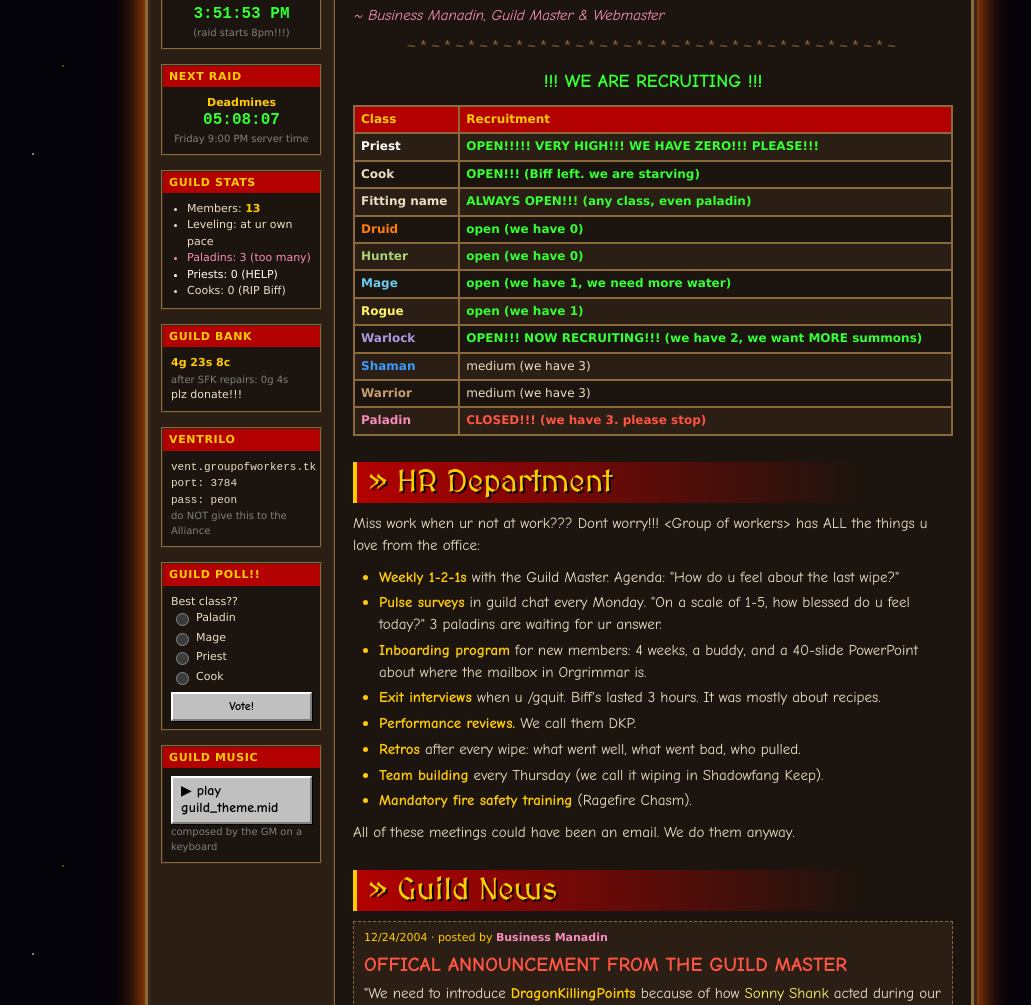
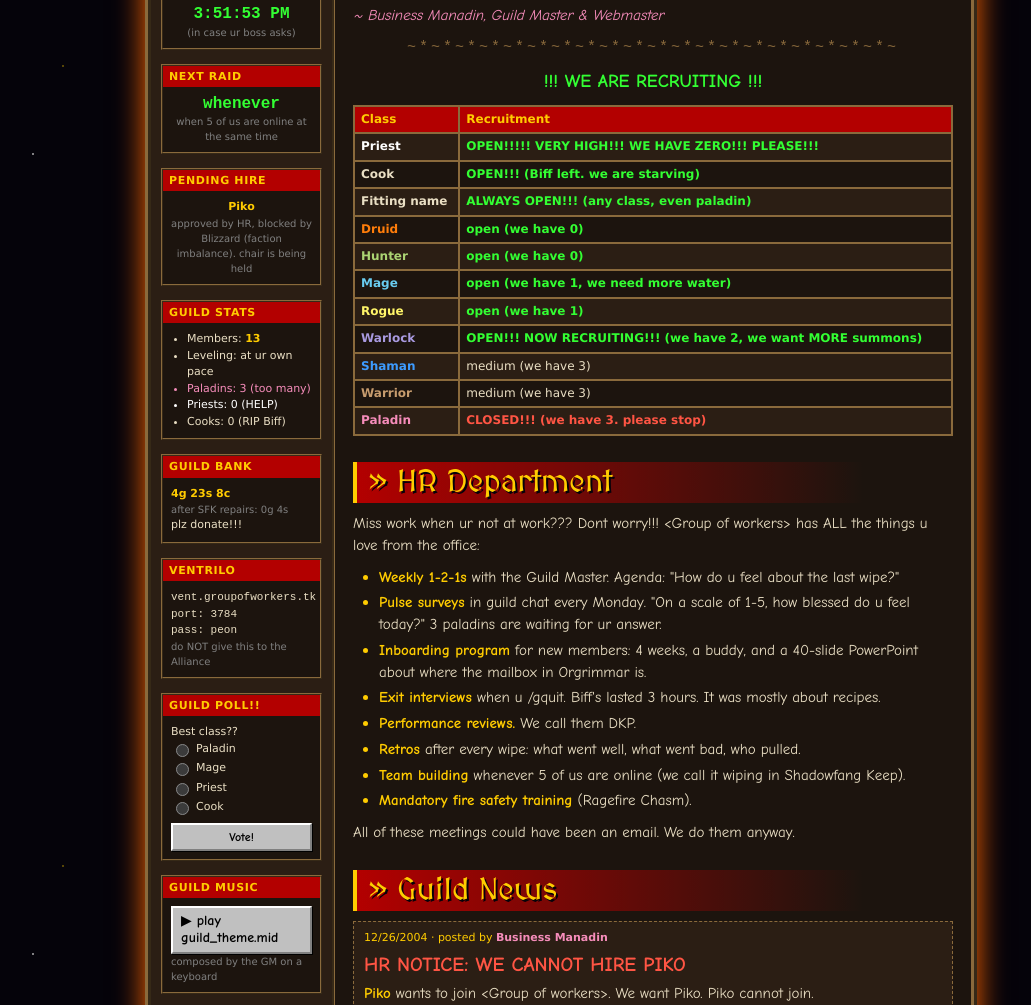
Before and after one commit to spoeket/group-of-workers, a plain HTML site: page index.html in a window 1280 px wide. Shown: the part 774-1779 px from the top of the page, without its empty margins (79-1110 px from the left). Drawn offline with Linux system fonts and the light colour scheme.

Commit message:
Replace the invented raid schedule with the real one
The raid nights and times were made up in the first draft and never
checked. The guild doesn't raid on a schedule; it gets a group together
when enough people are around. The countdown built on top of those times
made fiction look like live operational data, so it's gone.

The schedule table stays, because a 2004 guild site needs one, but every
row now reads "whenever ppl are online" with a note from the GM. The
sidebar shows "whenever" instead of a countdown. The server clock stays,
since that one was true.

Also adds a post about Piko, whose application is approved but who cannot
roll Horde: faction imbalance has new Horde characters locked on this PvP
ruleset for anyone without one already.

Co-Authored-By: Claude Opus 5 <noreply@anthropic.com>

```diff
--- a/index.html
+++ b/index.html
@@ -155,8 +155,6 @@ a.btn98:visited{color:var(--win-ink)}
 .counter{display:flex;gap:1px;justify-content:center;margin-block:4px}
 .counter span{background:var(--void);color:var(--lime);font:700 17px/1 var(--f-mono);padding:3px 3px;border:1px solid var(--win-shadow)}
 .clock{font:700 16px/1.2 var(--f-mono);color:var(--lime);text-align:center;font-variant-numeric:tabular-nums}
-.clock.live{color:var(--alarm);animation:blink 1s steps(1,end) infinite}
-@media (prefers-reduced-motion:reduce){.clock.live{animation:none}}
 .center{text-align:center}
 .mono{font-family:var(--f-mono)}
 .small{font-size:10px;color:var(--win-shadow)}
@@ -307,7 +305,7 @@ input[type=text]{width:100%;box-sizing:border-box}
     <p class="tagline">~*~ Horde guild on Forever (EU-PvP) ~*~ Est. Nov 2004 ~*~ We raid AFTER WORK ~*~</p>
   </header>
 
-  <marquee class="ticker" scrollamount="5">*** WELCOME TO THE OFFICAL WEBSITE OF &lt;Group of workers&gt; *** WE ARE RECRUITING PRIESTS!!! WE HAVE ZERO!!! *** NOW RECRUITING WARLOCKS!!! free summons 4 everyone *** Shadowfang Keep THURSDAY 7:30pm server time *** ARUGAL + VANCLEEF DOWN IN ONE NIGHT!!! *** grats to EVERYONE on every ding!!! *** NO MORE PALADINS PLEASE *** RIP Biff's cooking. we miss u Biff *** WANTED: GUILD COOK *** SONNY GIVE ACTION THE GIRDLE BACK *** DKP REFORM: DragonKillingPoints are coming. thank Sonny Shank *** MORE INFO TONIGHT!!! *** sign the guestbook!!! ***</marquee>
+  <marquee class="ticker" scrollamount="5">*** WELCOME TO THE OFFICAL WEBSITE OF &lt;Group of workers&gt; *** WE ARE RECRUITING PRIESTS!!! WE HAVE ZERO!!! *** NOW RECRUITING WARLOCKS!!! free summons 4 everyone *** RAID TIME: whenever 5 of us are online *** ARUGAL + VANCLEEF DOWN IN ONE NIGHT!!! *** grats to EVERYONE on every ding!!! *** NO MORE PALADINS PLEASE *** RIP Biff's cooking. we miss u Biff *** WANTED: GUILD COOK *** SONNY GIVE ACTION THE GIRDLE BACK *** DKP REFORM: DragonKillingPoints are coming. thank Sonny Shank *** MORE INFO TONIGHT!!! *** sign the guestbook!!! ***</marquee>
 
   <div class="cols">
 
@@ -337,14 +335,19 @@ input[type=text]{width:100%;box-sizing:border-box}
       <div class="box">
         <h3>Server Time</h3>
         <p class="clock" id="clock">8:00:00 PM</p>
-        <p class="center small">(raid starts 8pm!!!)</p>
+        <p class="center small">(in case ur boss asks)</p>
       </div>
 
       <div class="box">
         <h3>Next Raid</h3>
-        <p class="center"><b id="raid-name">Shadowfang Keep</b></p>
-        <p class="clock" id="raid-countdown">--d --h --m</p>
-        <p class="center small" id="raid-when">Thursday 7:30 PM server time</p>
+        <p class="clock">whenever</p>
+        <p class="center small">when 5 of us are online at the same time</p>
+      </div>
+
+      <div class="box">
+        <h3>Pending Hire</h3>
+        <p class="center"><b>Piko</b></p>
+        <p class="center small">approved by HR, blocked by Blizzard (faction imbalance). chair is being held</p>
       </div>
 
       <div class="box">
@@ -438,7 +441,7 @@ input[type=text]{width:100%;box-sizing:border-box}
           <li><b>Exit interviews</b> when u /gquit. Biff's lasted 3 hours. It was mostly about recipes.</li>
           <li><b>Performance reviews.</b> We call them DKP.</li>
           <li><b>Retros</b> after every wipe: what went well, what went bad, who pulled.</li>
-          <li><b>Team building</b> every Thursday (we call it wiping in Shadowfang Keep).</li>
+          <li><b>Team building</b> whenever 5 of us are online (we call it wiping in Shadowfang Keep).</li>
           <li><b>Mandatory fire safety training</b> (Ragefire Chasm).</li>
         </ul>
         <p>All of these meetings could have been an email. We do them anyway.</p>
@@ -447,6 +450,15 @@ input[type=text]{width:100%;box-sizing:border-box}
       <section class="sec" id="news">
         <h2>&raquo; Guild News</h2>
 <!--AUTO_NEWS--><!--/AUTO_NEWS-->
+        <article class="post">
+          <p class="meta">12/26/2004 &middot; posted by <b>Business Manadin</b> <span class="new">NEW!</span></p>
+          <p class="lead">HR NOTICE: WE CANNOT HIRE PIKO</p>
+          <p><b>Piko</b> wants to join &lt;Group of workers&gt;. We want Piko. Piko cannot join.</p>
+          <p>Our realm is a PvP ruleset and the factions are unbalanced, so Blizzard has LOCKED creation of new Horde characters for anyone who does not already have a Horde char here. Piko does not have one. Piko therefore cannot make one. To make one, Piko would need one.</p>
+          <p>I have read that sentence four times. It is still true.</p>
+          <p>Piko's application has been reviewed and <b>APPROVED</b>. Piko's employment is blocked by an external authority. HR has escalated to Blizzard. Blizzard has not replied.</p>
+          <p>Piko, we are holding ur chair. &lt;3</p>
+        </article>
         <article class="post">
           <p class="meta">12/24/2004 &middot; posted by <b>Business Manadin</b> <span class="new">NEW!</span></p>
           <p class="lead">OFFICAL ANNOUNCEMENT FROM THE GUILD MASTER</p>
@@ -544,25 +556,27 @@ input[type=text]{width:100%;box-sizing:border-box}
             </tbody>
           </table>
         </div>
-        <p class="hint">This table updates ITSELF from the armory!!! (I set up a robot.) Last sync: <!--ROSTER_SYNC-->2026-11-13 14:37 UTC<!--/ROSTER_SYNC--></p>
+        <p class="hint">This table updates ITSELF from the armory!!! (I set up a robot.) Last sync: <!--ROSTER_SYNC-->2026-11-13 14:50 UTC<!--/ROSTER_SYNC--></p>
       </section>
 
       <section class="sec" id="raids">
         <h2>&raquo; Raid Schedule</h2>
-        <p>All times are <b>SERVER TIME</b>. If ur boss makes u work late, post in the guestbook.</p>
+        <p>Here is the OFFICAL raid schedule of &lt;Group of workers&gt;:</p>
         <div class="scroll">
           <table class="wow wide">
             <thead><tr><th>Day</th><th>Instance</th><th>Time</th><th>Notes</th></tr></thead>
             <tbody>
-              <tr><td>Monday</td><td>Ragefire Chasm</td><td class="num">8:00 PM</td><td>Lowbie night!!! Vladik, Vasily, Bainne, Storm, Ember this is for u</td></tr>
-              <tr><td>Tuesday</td><td class="closed">NO RAID</td><td class="num">&ndash;</td><td>Server maintenance + bowling</td></tr>
-              <tr><td>Wednesday</td><td>Wailing Caverns</td><td class="num">8:00 PM</td><td>Lvl 17+. Takes 3 hours. Bring a druid (we have none)</td></tr>
-              <tr><td>Thursday</td><td>Shadowfang Keep</td><td class="num">7:30 PM</td><td>THE BIG RAID NIGHT!!! Lvl 22+</td></tr>
-              <tr><td>Friday</td><td>Deadmines</td><td class="num">9:00 PM</td><td>Horde walking tour of Westfall. Bring snacks</td></tr>
-              <tr><td>Sat &ndash; Sun</td><td class="closed">NO RAID</td><td class="num">&ndash;</td><td>Weekend off. Go outside (optional)</td></tr>
+              <tr><td>Monday</td><td>whatever we can get 5 ppl for</td><td class="num">whenever</td><td>if ppl are online</td></tr>
+              <tr><td>Tuesday</td><td>whatever we can get 5 ppl for</td><td class="num">whenever</td><td>if ppl are online</td></tr>
+              <tr><td>Wednesday</td><td>whatever we can get 5 ppl for</td><td class="num">whenever</td><td>if ppl are online</td></tr>
+              <tr><td>Thursday</td><td>whatever we can get 5 ppl for</td><td class="num">whenever</td><td>if ppl are online</td></tr>
+              <tr><td>Friday</td><td>whatever we can get 5 ppl for</td><td class="num">whenever</td><td>if ppl are online</td></tr>
+              <tr><td>Sat &ndash; Sun</td><td>whatever we can get 5 ppl for</td><td class="num">whenever</td><td>if ppl are online</td></tr>
             </tbody>
           </table>
         </div>
+        <p class="gm-reply">NOTE FROM THE GM: I made a schedule. Nobody followed it. This is the new schedule.</p>
+        <p>How it ACTUALLY works: someone types "anyone up for something??" in guild chat. If 5 ppl say yes, we go. If 3 ppl say yes, we go anyway and it takes 2 hours longer.</p>
         <p class="hint">Molten Core: someday!!! No rush.</p>
       </section>
 
@@ -750,88 +764,16 @@ input[type=text]{width:100%;box-sizing:border-box}
     var s = document.createElement('span'); s.textContent = d; return s;
   }));
 
-  /* server time + next raid countdown */
-  var SERVER_TZ = 'Europe/Stockholm';     /* EU realms run on CET/CEST */
-  var RAID_WINDOW_MS = 150 * 60 * 1000;   /* a raid counts as "live" for 2.5h */
-  var SCHEDULE = {                        /* keyed by weekday in server time */
-    1: { name: 'Ragefire Chasm',  hour: 20, minute: 0,  label: 'Monday 8:00 PM' },
-    3: { name: 'Wailing Caverns', hour: 20, minute: 0,  label: 'Wednesday 8:00 PM' },
-    4: { name: 'Shadowfang Keep', hour: 19, minute: 30, label: 'Thursday 7:30 PM' },
-    5: { name: 'Deadmines',       hour: 21, minute: 0,  label: 'Friday 9:00 PM' }
-  };
-  var DAY_INDEX = { Sun: 0, Mon: 1, Tue: 2, Wed: 3, Thu: 4, Fri: 5, Sat: 6 };
-
+  /* server time (EU realms run on CET/CEST) */
+  var SERVER_TZ = 'Europe/Stockholm';
   var tzOk = true;
   try { new Intl.DateTimeFormat('en-US', { timeZone: SERVER_TZ }).format(new Date()); }
   catch (e) { tzOk = false; }
-
-  function zoneParts(date){
-    var out = {};
-    new Intl.DateTimeFormat('en-US', {
-      timeZone: SERVER_TZ, hour12: false, weekday: 'short',
-      year: 'numeric', month: '2-digit', day: '2-digit',
-      hour: '2-digit', minute: '2-digit', second: '2-digit'
-    }).formatToParts(date).forEach(function(p){
-      if (p.type !== 'literal') out[p.type] = p.value;
-    });
-    return out;
-  }
-
-  function zoneOffsetMs(date){
-    var p = zoneParts(date);
-    return Date.UTC(+p.year, +p.month - 1, +p.day, +p.hour % 24, +p.minute, +p.second) - date.getTime();
-  }
-
-  /* The instant when the server wall clock reads this date and time. Resolved
-     twice so the answer stays right on the two days a year the clocks move. */
-  function instantFor(year, month, day, hour, minute){
-    var naive = Date.UTC(year, month - 1, day, hour, minute);
-    var guess = naive - zoneOffsetMs(new Date(naive));
-    return naive - zoneOffsetMs(new Date(guess));
-  }
-
-  function nextRaid(now){
-    for (var i = 0; i < 8; i++){
-      var p = zoneParts(new Date(now.getTime() + i * 86400000));
-      var slot = SCHEDULE[DAY_INDEX[p.weekday]];
-      if (!slot) continue;
-      var at = instantFor(+p.year, +p.month, +p.day, slot.hour, slot.minute);
-      if (at + RAID_WINDOW_MS > now.getTime()) return { slot: slot, at: at };
-    }
-    return null;
-  }
-
-  function pad(n){ return (n < 10 ? '0' : '') + n; }
-
-  function renderRaid(now){
-    var next = nextRaid(now);
-    if (!next) return;
-    var countdown = $('raid-countdown'), when = $('raid-when');
-    $('raid-name').textContent = next.slot.name;
-    var left = next.at - now.getTime();
-    if (left <= 0){
-      countdown.textContent = 'RAID IS LIVE!!!';
-      countdown.classList.add('live');
-      when.textContent = 'GET ON VENT!!!';
-      return;
-    }
-    countdown.classList.remove('live');
-    when.textContent = next.slot.label + ' server time';
-    var total = Math.floor(left / 1000);
-    var d = Math.floor(total / 86400);
-    var h = Math.floor(total % 86400 / 3600);
-    var m = Math.floor(total % 3600 / 60);
-    countdown.textContent = d > 0
-      ? d + 'd ' + h + 'h ' + m + 'm'
-      : pad(h) + ':' + pad(m) + ':' + pad(total % 60);
-  }
-
   function tick(){
     var now = new Date();
     $('clock').textContent = tzOk
       ? now.toLocaleTimeString('en-US', { timeZone: SERVER_TZ })
       : now.toLocaleTimeString('en-US');
-    if (tzOk) { try { renderRaid(now); } catch (e) { /* keep the clock running */ } }
   }
   tick(); setInterval(tick, 1000);
 
```
